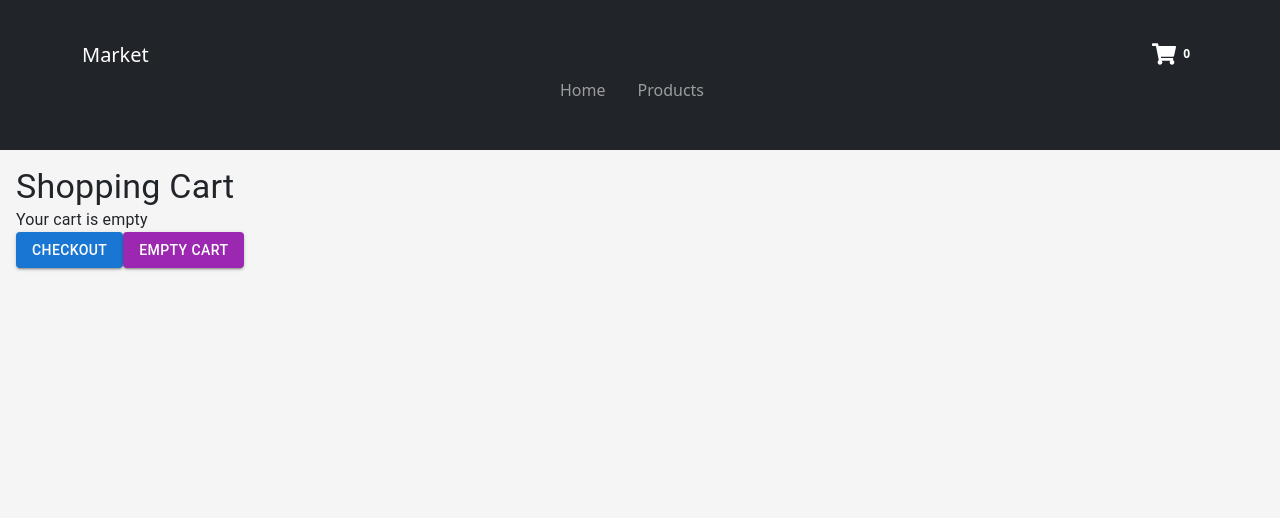
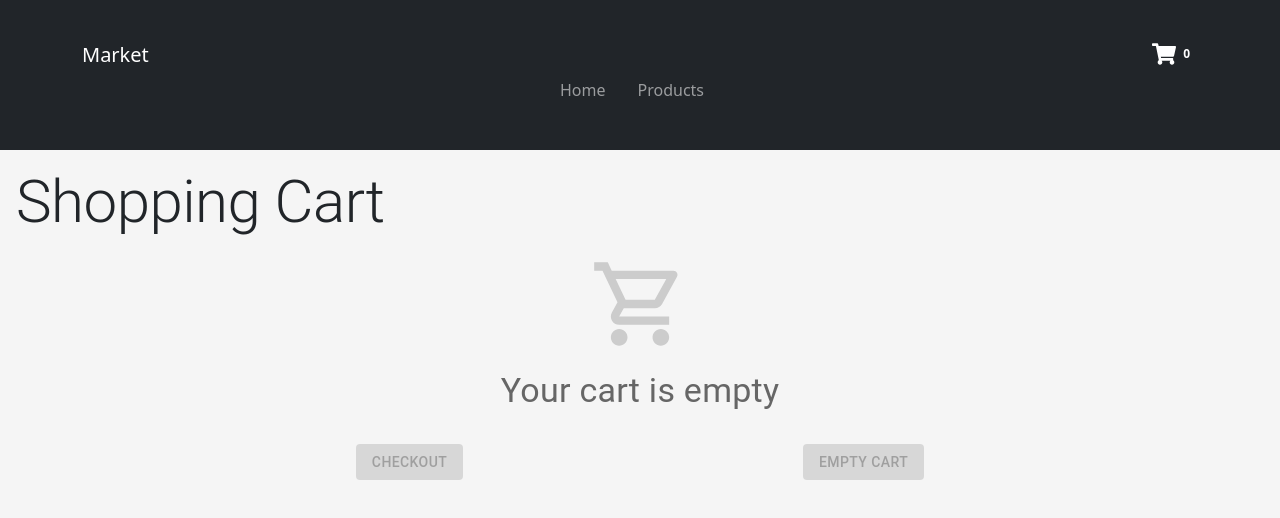
Before and after one commit to facusada/ecommerce-vite, a React (Vite) app: page /cart in a window 1280 px wide. Shown: the top 518 px of the page. Built offline with nearby package versions, Linux system fonts and the light colour scheme.

Commit message:
Add dialogs confirmation to Cart component and create Empty Cart component

```diff
--- a/src/components/Cart/Cart.jsx
+++ b/src/components/Cart/Cart.jsx
@@ -1,9 +1,11 @@
 // React
 import React, { useState } from 'react';
+// Components
+import EmptyCart from './EmptyCart/EmptyCart';
 //Context
 import { useCart } from '../../context/CartContext';
 // Material UI
-import { Box, Typography, Button, Dialog, DialogActions, DialogContent, DialogTitle } from '@mui/material';
+import { Box, Typography, Button, Dialog, DialogActions, DialogContent, DialogTitle, CardMedia, CardContent } from '@mui/material';
 import DeleteIcon from '@mui/icons-material/Delete';
 // Styles
 import './Cart.sass';
@@ -11,13 +13,21 @@ import './Cart.sass';
 const Cart = () => {
   const { cart, emptyCart, removeItem } = useCart();
   const [open, setOpen] = useState(false);
+  const [openEmptyCartConfirmation, setOpenEmptyCartConfirmation] = useState(false);
   const [itemIdToDelete, setItemIdToDelete] = useState(null);
+
+  const handleClose = () => setOpen(false);
+  const handleCloseEmptyCart = () => setOpenEmptyCartConfirmation(false);
 
   const handleOpen = (id) => {
     setItemIdToDelete(id);
     setOpen(true);
   };
-  const handleClose = () => setOpen(false);
+
+  const emptyCartConfirmation = () => {
+    emptyCart();
+    setOpenEmptyCartConfirmation(false);
+  };
 
   const handleConfirmDeleteItem = () => {
     removeItem(itemIdToDelete);
@@ -25,21 +35,57 @@ const Cart = () => {
   };
 
   return (
-    <Box sx={{ padding: 2 }}>
-      <Typography variant="h4">Shopping Cart</Typography>
+    <Box className="cart-container" sx={{ padding: 2 }}>
+      <Typography variant='h2' className="cart-header">Shopping Cart</Typography>
         {cart.length === 0 ? (
-        <Typography>Your cart is empty</Typography>
+          <EmptyCart />
         ) : (
           cart.map((item) => (
-          <Box key={item.id} sx={{ marginBottom: 2 }}>
-            <Typography variant="h6">{item.title} - Quantity: {item.quantity}</Typography>
-            <Button variant="contained" color="secondary" onClick={() => handleOpen(item.id)}><DeleteIcon></DeleteIcon></Button>
+            <Box key={item.id} className="cart-item">
+              <Box className="cart-item-description">
+                <CardContent className="container-image">
+                  <CardMedia sx={{ height: 100}} component="img" key={item.id} image={`/assets/${item.image}`} />
+                </CardContent>
+                <Box className="text">
+                  <Typography className="cart-item-title">
+                    {item.title}
+                  </Typography>
+                  <Typography className="cart-item-quantity">
+                    Quantity: {item.quantity}
+                  </Typography>
+                </Box>
+              </Box>
+              <Button
+                className="cart-item-button"
+                variant="contained"
+                color="error"
+                onClick={() => handleOpen(item.id)}
+              >
+                <DeleteIcon />
+              </Button>
             </Box>
           ))
         )}
-      <Button variant="contained" color="primary">Checkout</Button>
-      <Button variant="contained" color="secondary" onClick={() => emptyCart()}>Empty Cart</Button>
+        <Box className="cart-actions">
+          <Button
+            className="checkout-button"
+            variant="contained"
+            disabled={cart.length === 0}
+          >
+            Checkout
+          </Button>
+          <Button
+            className="empty-cart-button"
+            variant="contained"
+            color="error"
+            onClick={() => setOpenEmptyCartConfirmation(true)}
+            disabled={cart.length === 0}
+          >
+            Empty Cart
+          </Button>
+        </Box>
 
+      {/* Dialog to confirm product deletion */}
       <Dialog open={open} onClose={handleClose}>
         <DialogTitle>Confirm Action</DialogTitle>
         <DialogContent>
@@ -49,7 +95,23 @@ const Cart = () => {
           <Button onClick={handleClose} color="primary">
             Cancel
           </Button>
-          <Button onClick={handleConfirmDeleteItem} color="secondary">
+          <Button onClick={handleConfirmDeleteItem} color="error">
+            Confirm
+          </Button>
+        </DialogActions>
+      </Dialog>
+
+      {/* Dialog to confirm empty cart */}
+      <Dialog open={openEmptyCartConfirmation} onClose={handleCloseEmptyCart}>
+        <DialogTitle>Confirm Action</DialogTitle>
+        <DialogContent>
+          <Typography>Are you sure you want to delete the product?</Typography>
+        </DialogContent>
+        <DialogActions>
+          <Button onClick={handleCloseEmptyCart} color="primary">
+            Cancel
+          </Button>
+          <Button onClick={emptyCartConfirmation} color="error">
             Confirm
           </Button>
         </DialogActions>
--- a/src/components/Cart/Cart.sass
+++ b/src/components/Cart/Cart.sass
@@ -1,6 +1,50 @@
-.css-19midj6
-    height: 100vh
-    width: 100%
-.css-1qm1lh
+.cart-container
+    padding: 16px
+    margin: 0 auto
+
+.container-image
+    width: 110px
+
+.cart-header
+    margin-bottom: 16px
+    font-size: 24px
+    font-weight: bold
+
+.cart-item
     display: flex
-    gap: 15px
+    flex-direction: row
+    align-items: center
+    justify-content: space-between
+    padding: 8px
+    border-bottom: 1px solid #e0e0e0
+
+.text
+    display: flex
+    flex-direction: column
+    align-items: start
+
+.cart-item-title
+    font-size: xx-large !important
+
+.cart-item-quantity
+    font-size: large !important
+    color: #757575 !important
+
+.cart-item-button
+    margin-left: 16px
+
+.cart-actions
+    display: flex
+    flex-direction: row
+    justify-content: space-evenly
+    margin-top: 16px
+
+.empty-cart-button
+    background-color: #f44336
+    color: #fff
+    &:disabled
+        background-color: #bdbdbd
+
+.checkout-button
+    background-color: #2196f3
+    color: #fff
--- /dev/null
+++ b/src/components/Cart/EmptyCart/EmptyCart.jsx
@@ -0,0 +1,18 @@
+// React
+import React from 'react';
+// Material UI
+import { Box, Typography } from '@mui/material';
+import ShoppingCartOutlined from '@mui/icons-material/ShoppingCartOutlined';
+// Styles
+import './EmptyCart.sass';
+
+const EmptyCart = () => (
+  <Box className="empty-cart-container">
+    <ShoppingCartOutlined style={{ fontSize: 100 }}  className="empty-cart-icon" />
+    <Typography variant='h4' className="empty-cart-message">
+      Your cart is empty
+    </Typography>
+  </Box>
+);
+
+export default EmptyCart;
--- /dev/null
+++ b/src/components/Cart/EmptyCart/EmptyCart.sass
@@ -0,0 +1,20 @@
+.empty-cart-container
+  display: flex
+  flex-direction: column
+  align-items: center
+  justify-content: center
+  padding: 16px
+  text-align: center
+
+.empty-cart-icon
+  font-size: 80px
+  color: #ccc
+  margin-bottom: 16px
+
+.empty-cart-message
+  font-size: 24px
+  color: #666
+
+.cart-item-description
+  display: flex
+  flex-direction: row
--- a/src/components/Products/Products.jsx
+++ b/src/components/Products/Products.jsx
@@ -17,7 +17,7 @@ const Products = () => {
   const [loading, setLoading] = useState(false);
   const [error, setError] = useState(null);
   const [currentPage, setCurrentPage] = useState(1);
-  const [productsPerPage] = useState(10);
+  const [productsPerPage] = useState(8);
   const [selectedCategories, setSelectedCategories] = useState([]);
   const [show, setShow] = useState(false);
 
```
Lines whose indentation alone changed are shown as unchanged.
